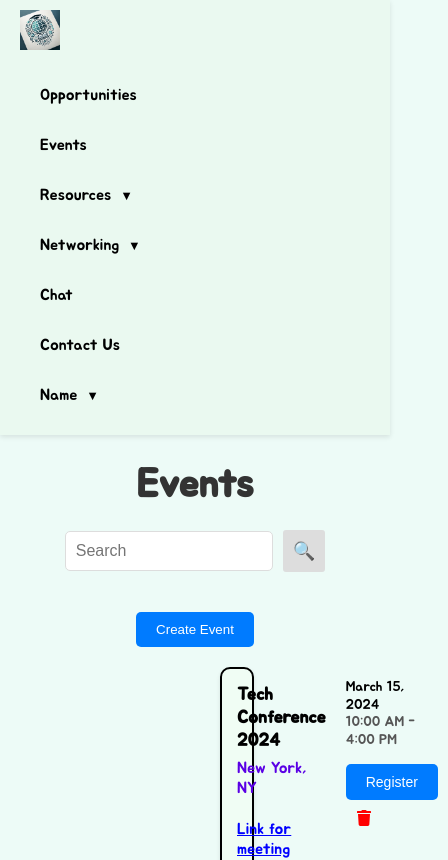
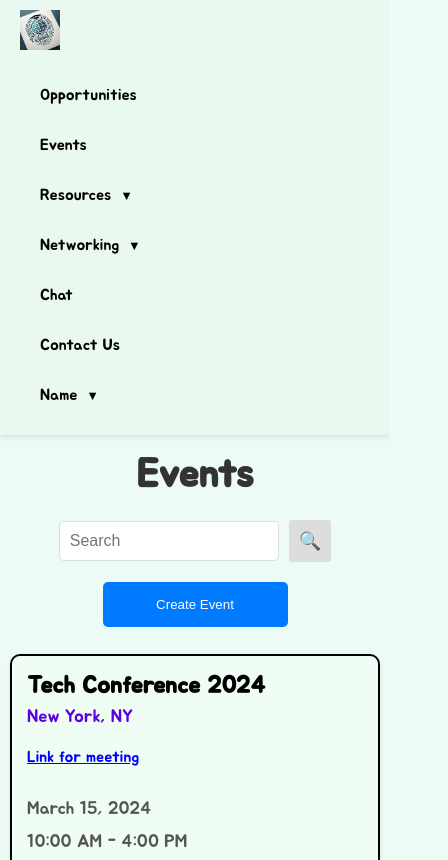
Before and after one commit to saiswethat/eduverse, a React (Create React App) app: page /events in a window 390 px wide. Shown: the top 860 px of the page, 448 px wide, since content can reach past the window. Built offline with nearby package versions, Linux system fonts and the light colour scheme; sample sign-in values are in the browser's storage.

Commit message:
Events responsiveness

```diff
--- a/package.json
+++ b/package.json
@@ -1,4 +1,5 @@
 {
+  "homepage":"https://axa9690.uta.cloud/",
   "name": "eduverse",
   "version": "0.1.0",
   "private": true,
--- a/src/EventListing.js
+++ b/src/EventListing.js
@@ -1,6 +1,6 @@
 import React from "react";
 import "./css/EventListing.css";
-import { FaTrash } from "react-icons/fa"; // Import the trash icon
+import { FaTrash } from "react-icons/fa";
 
 function EventListing({ title, location, date, time, link, onDelete, index }) {
   return (
@@ -13,7 +13,7 @@ function EventListing({ title, location, date, time, link, onDelete, index }) {
             <a href={link} target="_blank" rel="noopener noreferrer">
               Link for meeting
             </a>
-          </p> // Optional link
+          </p>
         )}
       </div>
       <div className="event-card__date-time">
@@ -21,12 +21,10 @@ function EventListing({ title, location, date, time, link, onDelete, index }) {
         <p className="event-card__time">{time}</p>
         <div className="event-interested-button-container">
           <button className="event-interested-button">Register</button>
-          {/* Add the delete icon beside the register button */}
           <FaTrash
-            onClick={() => onDelete(index)} // Call the delete function when clicked
-            className="event-delete-icon" // CSS class for styling
-            title="Delete Event" // Tooltip for better UX
-            style={{ marginLeft: "10px", cursor: "pointer", color: "red" }} // Inline styles for quick adjustment
+            onClick={() => onDelete(index)}
+            className="event-delete-icon"
+            title="Delete Event"
           />
         </div>
       </div>
--- a/src/Events.js
+++ b/src/Events.js
@@ -1,4 +1,3 @@
-
 import React, { useState } from "react";
 import Header from "./Header";
 import SearchBar from "./SearchBar";
@@ -53,13 +52,10 @@ function Events() {
     setEvents((prevEvents) => prevEvents.filter((_, i) => i !== index));
   };
 
-
-
-
   return (
-    <> <Header />
+    <>
+      <Header />
       <div className="events">
-
         <h2 className="event-center-event">Events</h2>
         <SearchBar onSearch={setSearchTerm} />
         <div className="button-center">
@@ -76,8 +72,8 @@ function Events() {
               date={event.date}
               time={event.time}
               link={event.link}
-        onDelete={handleDeleteEvent} // Pass the delete handler
-        index={index} // Pass the index of the event
+              onDelete={handleDeleteEvent}
+              index={index}
             />
           ))}
         </div>
--- a/src/css/EventListing.css
+++ b/src/css/EventListing.css
@@ -17,16 +17,14 @@
 }
 
 .event-card__info {
-  display: flex;
-  flex-direction: column;
   flex: 1;
 }
 
 .event-card__date-time {
   display: flex;
-  flex-direction: column; /* Align date, time, and button vertically */
-  align-items: flex-end; /* Align to the right */
-  margin-left: 20px; /* Add spacing between info and date/time */
+  flex-direction: column;
+  align-items: flex-end;
+  margin-left: 20px;
 }
 
 .event-card__title {
@@ -39,30 +37,26 @@
 .event-card__location {
   font-size: 16px;
   color: #5a00e5;
-  text-decoration: none;
   margin-top: 5px;
 }
 
-.event-card__time {
+.event-card__time,
+.event-card__date {
   font-size: 14px;
-  color: #555; /* Optional: Change the color to differentiate */
-  margin: 5px 0; /* Add margin for spacing */
-}
-
-.event-card__link {
-  margin-top: 5px;
+  color: #555;
+  margin: 5px 0;
 }
 
 .event-card__link a {
-  color: #00f; /* Link color */
+  color: #00f;
+}
 
-}
-.event-card__link a:hover{
-  text-decoration: underline; /* Underline links */
+.event-card__link a:hover {
+  text-decoration: underline;
 }
 
 .event-interested-button-container {
-  margin-top: 10px; /* Add margin for spacing between time and button */
+  margin-top: 10px;
 }
 
 .event-interested-button {
@@ -71,22 +65,39 @@
   border: none;
   padding: 10px 20px;
   border-radius: 5px;
-  font-size: 14px;
   cursor: pointer;
 }
 
-.event-card__date {
-  font-size: 14px;
-  color: #000;
-  margin: -6px 0;
-}
 .event-delete-icon {
-  cursor: pointer; /* Pointer cursor on hover */
-  color: red; /* Color for delete icon */
-  transition: color 0.2s; /* Smooth color transition */
-  margin-top: 10px; /* Space above the icon */
+  cursor: pointer;
+  color: red;
+  transition: color 0.2s;
+  margin-top: 10px;
 }
 
 .event-delete-icon:hover {
-  color: darkred; /* Darker color on hover */
+  color: darkred;
 }
+
+@media (max-width: 768px) {
+  .event-card {
+    flex-direction: column;
+    align-items: flex-start;
+  }
+
+  .event-card__date-time {
+    align-items: flex-start;
+    margin-left: 0;
+    margin-top: 10px;
+  }
+
+  .event-card__title {
+    font-size: 24px;
+  }
+
+  .event-card__location,
+  .event-card__time,
+  .event-card__date {
+    font-size: 18px;
+  }
+}
--- a/src/css/Events.css
+++ b/src/css/Events.css
@@ -3,113 +3,166 @@
 }
 
 .event-listings {
-  margin-top: -200px;
-  padding: 200px;
+  margin-top: 20px;
 }
 
 .button-center {
-  display: flex; /* Enable flexbox */
-  justify-content: center; /* Center horizontally */
-  margin-top: 10px; /* Space above the button */
+  display: flex;
+  justify-content: center;
+  margin-top: 10px;
 }
 
 .create-event-button {
   margin-bottom: 7px;
-  background-color: #007bff; /* Button color */
-  color: white; /* Text color */
-  border: none; /* No border */
-  padding: 10px 15px; /* Padding */
-  border-radius: 5px; /* Rounded corners */
-  cursor: pointer; /* Pointer cursor */
+  background-color: #007bff;
+  color: white;
+  border: none;
+  padding: 10px 15px;
+  border-radius: 5px;
+  cursor: pointer;
 }
 
 .create-event-button:hover {
-  background-color: #1dd771; /* Darken on hover */
-}
-/* Modal overlay */
-.modal-overlay {
-  position: fixed;
-  top: 0;
-  left: 0;
-  right: 0;
-  bottom: 0;
-  background-color: rgba(0, 0, 0, 0.5); /* Semi-transparent background */
-  display: flex;
-  align-items: center;
-  justify-content: center;
-  z-index: 1000; /* Ensure it appears above other elements */
+  background-color: #1dd771;
 }
 
-/* Modal content */
-.modal-content {
-  background-color: white; /* White background for the modal */
-  border-radius: 8px; /* Rounded corners */
-  padding: 20px;
-  box-shadow: 0 2px 10px rgba(0, 0, 0, 0.2); /* Shadow for depth */
-  width: 400px; /* Fixed width for the modal */
-  max-width: 90%; /* Responsive max width */
+.event-center {
+  text-align: center;
 }
 
-/* Form elements */
-.modal-content h2 {
-  margin-top: 0; /* Remove top margin */
-}
-
-/* Form elements */
-.modal-content input {
-  width: 95%; /* Full width */
-  padding: 10px; /* Padding for inputs */
-  margin: 10px 0; /* Margin between inputs */
-  border: 1px solid #ccc; /* Border */
-  border-radius: 5px; /* Rounded corners */
-  box-shadow: inset 0 1px 3px rgba(0, 0, 0, 0.1); /* Inner shadow for depth */
-  font-size: 16px; /* Increase font size for better readability */
-}
-.event-center{
-  text-align: center;
-}
-.event-center-event{
+.event-center-event {
   margin-top: 5px;
   text-align: center;
   font-size: 40px;
 }
 
-/* Optional: Style for textarea if used */
-.modal-content textarea {
-  width: 95%; /* Full width */
-  padding: 10px; /* Padding for textarea */
-  margin: 10px 0; /* Margin between textarea and other elements */
-  border: 1px solid #ccc; /* Border */
-  border-radius: 5px; /* Rounded corners */
-  box-shadow: inset 0 1px 3px rgba(0, 0, 0, 0.1); /* Inner shadow for depth */
-  font-size: 16px; /* Increase font size for better readability */
-  resize: vertical; /* Allow vertical resizing */
+@media (max-width: 768px) {
+  .create-event-button {
+    width: 50%;
+    padding: 15px;
+  }
+
+  .events {
+    padding: 10px;
+  }
+}
+.event-modal-overlay {
+  position: fixed;
+  top: 0;
+  left: 0;
+  width: 100%;
+  height: 100%;
+  background-color: rgba(0, 0, 0, 0.7);
+  display: flex;
+  justify-content: center;
+  align-items: center;
+  z-index: 1000;
+  overflow-y: auto;
 }
 
-
-/* Submit button */
-.modal-content button[type="submit"] {
-  background-color: #007bff; /* Button color */
-  color: white; /* Text color */
-  border: none; /* No border */
-  padding: 10px; /* Padding */
-  border-radius: 5px; /* Rounded corners */
-  cursor: pointer; /* Pointer cursor */
+.event-modal-content {
+  background-color: #fff;
+  border-radius: 10px;
+  padding: 20px;
+  width: 400px;
+  max-width: 90%;
+  box-shadow: 0 4px 8px rgba(0, 0, 0, 0.1);
 }
 
-.modal-content button[type="submit"]:hover {
-  background-color: #0056b3; /* Darker on hover */
+.event-modal-content h2 {
+  text-align: center;
+  margin-bottom: 20px;
 }
 
-/* Close button */
-.modal-content button {
-  background-color: transparent; /* Transparent background */
-  color: #007bff; /* Button color */
-  border: none; /* No border */
-  cursor: pointer; /* Pointer cursor */
-  margin-top: 10px; /* Space above the button */
+.event-modal-content form {
+  display: flex;
+  flex-direction: column;
 }
 
-.modal-content button:hover {
-  text-decoration: underline; /* Underline on hover */
+.event-modal-content input {
+  margin-bottom: 15px;
+  padding: 10px;
+  border: 1px solid #ddd;
+  border-radius: 5px;
+  font-size: 16px;
+  width: 95%;
 }
+
+.event-modal-submit-button {
+  background-color: #28a745;
+  color: #fff;
+  border: none;
+  padding: 10px;
+  border-radius: 5px;
+  cursor: pointer;
+  font-size: 16px;
+  width:50%;
+}
+
+.event-modal-submit-button:hover {
+  background-color: #218838;
+}
+
+.event-modal-close-button {
+  background-color: #dc3545;
+  color: white;
+  border: none;
+  padding: 10px;
+  border-radius: 5px;
+  cursor: pointer;
+  font-size: 16px;
+  margin-top: 10px;
+  width:50%;
+}
+
+.event-modal-close-button:hover {
+  background-color: #c82333;
+}
+
+@media (max-width: 768px) {
+  .event-modal-content {
+    width: 100%;
+    padding: 15px;
+  }
+
+  .event-modal-submit-button,
+  .event-modal-close-button {
+    padding: 12px;
+    font-size: 18px;
+  }
+  .event-modal-submit-button{
+    width: 50%;
+  }
+
+  .event-modal-content input {
+    padding: 12px;
+    font-size: 18px;
+  }
+
+  .event-modal-content h2 {
+    font-size: 24px;
+  }
+}
+
+@media (max-width: 640px) {
+  .event-modal-content {
+    width: 100%;
+    padding: 15px;
+    margin-top: 170px;
+  }
+
+  .event-modal-content input {
+    padding: 8px;
+    font-size: 14px;
+  }
+
+  .event-modal-submit-button,
+  .event-modal-close-button {
+    padding: 10px;
+    font-size: 14px;
+  }
+
+  .event-modal-content h2 {
+    font-size: 20px;
+  }
+}
--- a/src/css/ManageEvents.css
+++ b/src/css/ManageEvents.css
@@ -23,60 +23,3 @@
     display: flex;
     gap: 10px;
 }
-
-.create-event-button {
-    padding: 10px 20px;
-    background-color: #007bff;
-    color: white;
-    border: none;
-    border-radius: 5px;
-    cursor: pointer;
-    margin: 20px auto;
-    display: block;
-}
-
-.event-modal-overlay {
-    position: fixed;
-    top: 0;
-    left: 0;
-    right: 0;
-    bottom: 0;
-    background-color: rgba(0, 0, 0, 0.7);
-    display: flex;
-    justify-content: center;
-    align-items: center;
-    z-index: 1000;
-}
-
-.event-modal-content {
-    background-color: white;
-    border-radius: 8px;
-    padding: 20px;
-    width: 400px;
-    max-width: 90%;
-    box-shadow: 0 2px 10px rgba(0, 0, 0, 0.2);
-}
-
-.event-modal-content input,
-.event-modal-content textarea {
-    width: 100%;
-    margin: 10px 0;
-    padding: 10px;
-    border: 1px solid #ccc;
-    border-radius: 4px;
-}
-
-.event-modal-content button {
-    background-color: #007bff; /* Create button color */
-    color: white;
-    padding: 10px 15px;
-    border: none;
-    border-radius: 4px;
-    cursor: pointer;
-    margin-right: 10px;
-}
-
-.event-cancel-button {
-    background-color: transparent; /* Cancel button color */
-    color: #007bff; /* Change color to match */
-}
```
Also changed, not shown: src/EventModal.js (+11 -13 lines), src/css/ManageTips.css (+0 -60 lines). Lines whose indentation alone changed are shown as unchanged.
